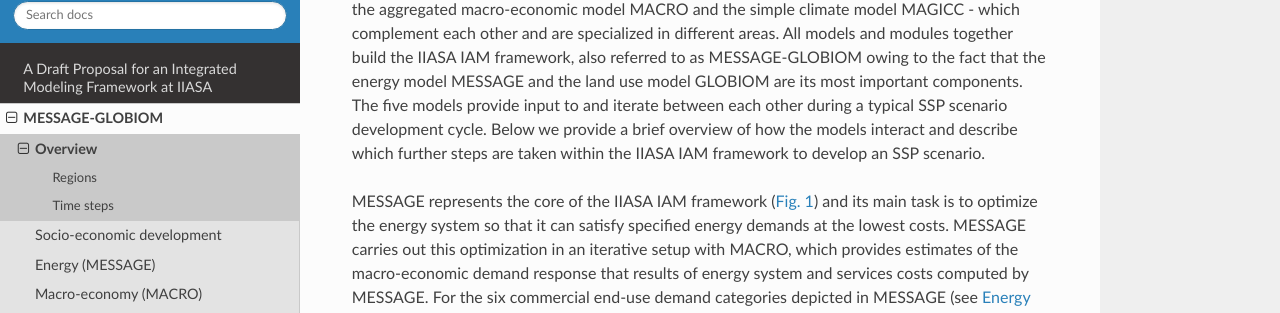
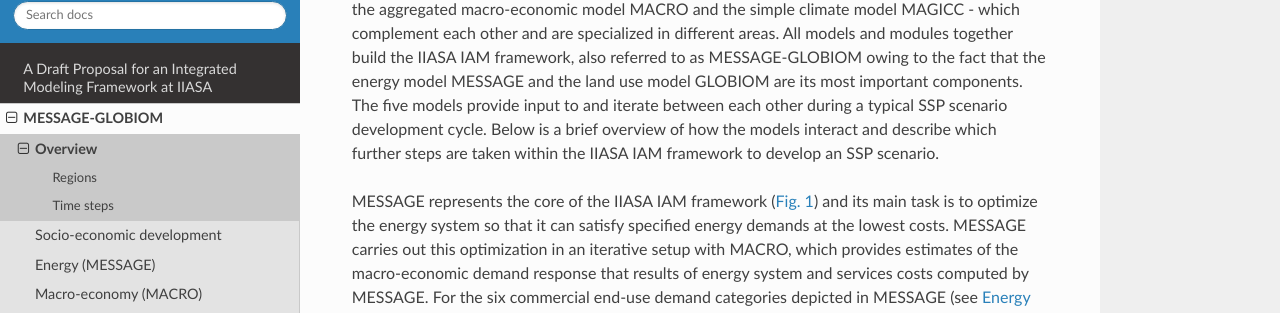
Before and after one commit to yiyi1991/message-ix-models, a Sphinx documentation site: the page built from doc/global/source/message_globiom/overview/index.rst, in a window 1280 px wide and 900 px high. Shown: the part 210-523 px from the top of the window. Built offline with Sphinx 7.4.7 and the Read the Docs theme 2.0.0, drawn with Linux system fonts in a browser that asks for light colours; pages that are not in the unit, such as notebooks, are missing from menus; cross-references to code outside the pages are shown as plain code; some of the changed text lies outside the part shown.

Commit message:
Edited 'Below is a brief overview...'

```diff
--- a/doc/global/source/message_globiom/overview/index.rst
+++ b/doc/global/source/message_globiom/overview/index.rst
@@ -6,7 +6,7 @@
 model GAINS, the aggregated macro-economic model MACRO and the simple climate model MAGICC - which complement each other and are specialized in different areas.
 All models and modules together build the IIASA IAM framework, also referred to as MESSAGE-GLOBIOM owing to the fact that the energy model MESSAGE and the land use model
 GLOBIOM are its most important components. The five models provide input to and iterate between each other during a typical SSP scenario development cycle.
-Below we provide a brief overview of how the models interact and describe which further steps are taken within the IIASA IAM framework to develop an SSP scenario.
+Below is a brief overview of how the models interact and describe which further steps are taken within the IIASA IAM framework to develop an SSP scenario.
 
 MESSAGE represents the core of the IIASA IAM framework (:numref:`fig-iiasaiam`) and its main task is to optimize the energy system so that it can satisfy specified
 energy demands at the lowest costs. MESSAGE carries out this optimization in an iterative setup with MACRO, which provides estimates of the macro-economic demand response
```
